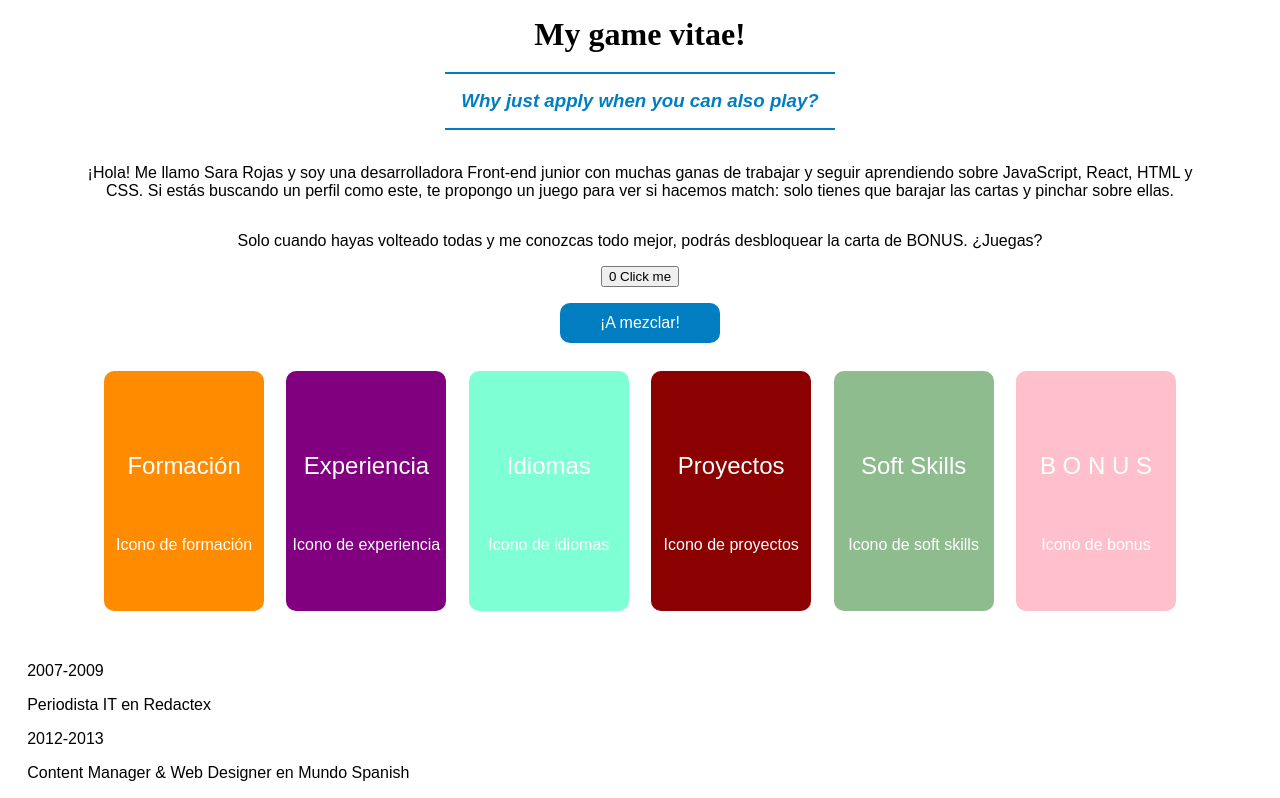
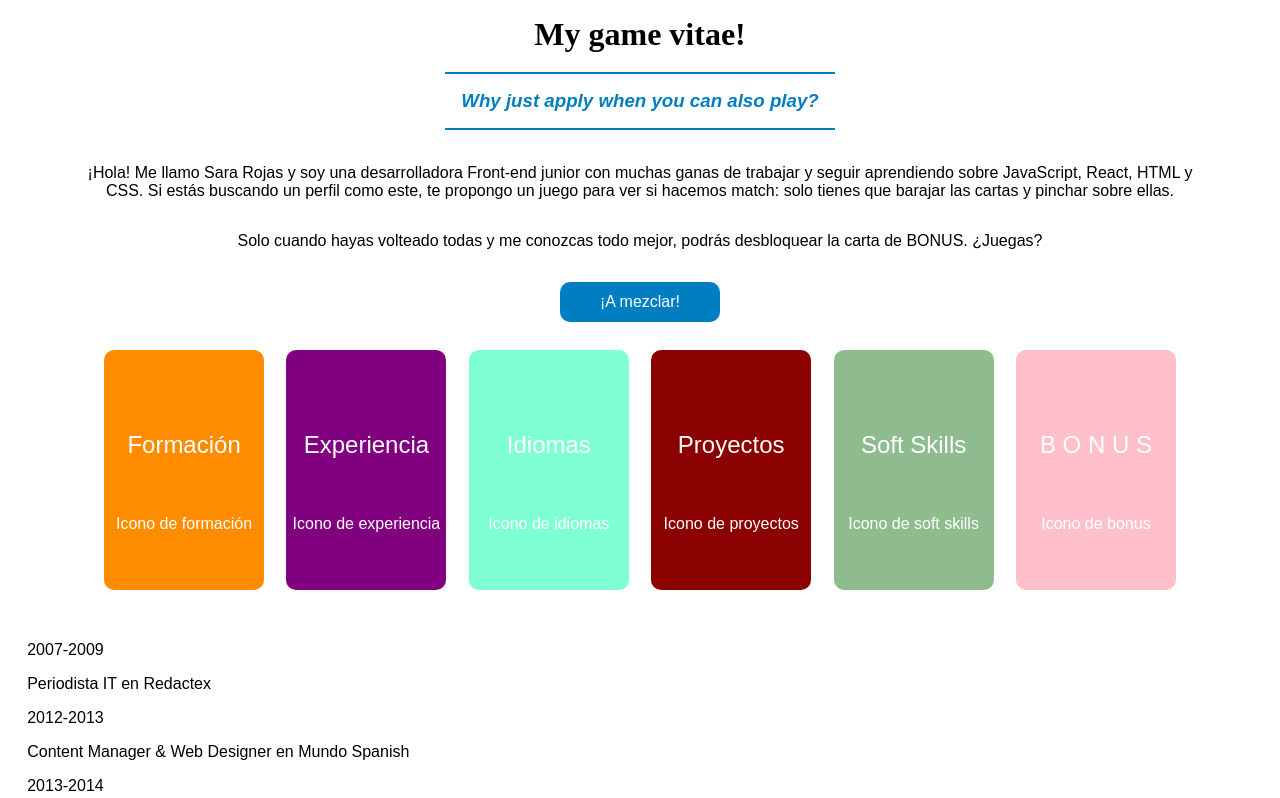
Before and after one commit to srojasz/project-1, a React (Create React App) app: page / in a window 1280 px wide. Shown: the top 798 px of the page. Built offline with nearby package versions, Linux system fonts and the light colour scheme.

Commit message:
fix state

```diff
--- a/src/components/CardList.js
+++ b/src/components/CardList.js
@@ -17,16 +17,13 @@ function CardList() {
           cards[i] = cards[j];
           cards[j] = temp;
       }
-      setCards(cards);
-      console.log(cards, 'cards');
-      return cards;
+      const nextState = [...cards];
+      setCards(nextState);
   }
 
   return (
       <div className="game-area">
-        <button onClick={() => setCount(count + 1)}> {count} Click me </button>
-
-        <button onClick={() => handleSuffle()} className="header__button">¡A mezclar!</button>
+        <button onClick={handleSuffle} className="header__button">¡A mezclar!</button>
         <div className="game-board">
           {cards.map((card, key) => {
             return (
@@ -41,9 +38,6 @@ function CardList() {
           }
         </div>
        </div>
-
-
-
   )
 }
 
```
